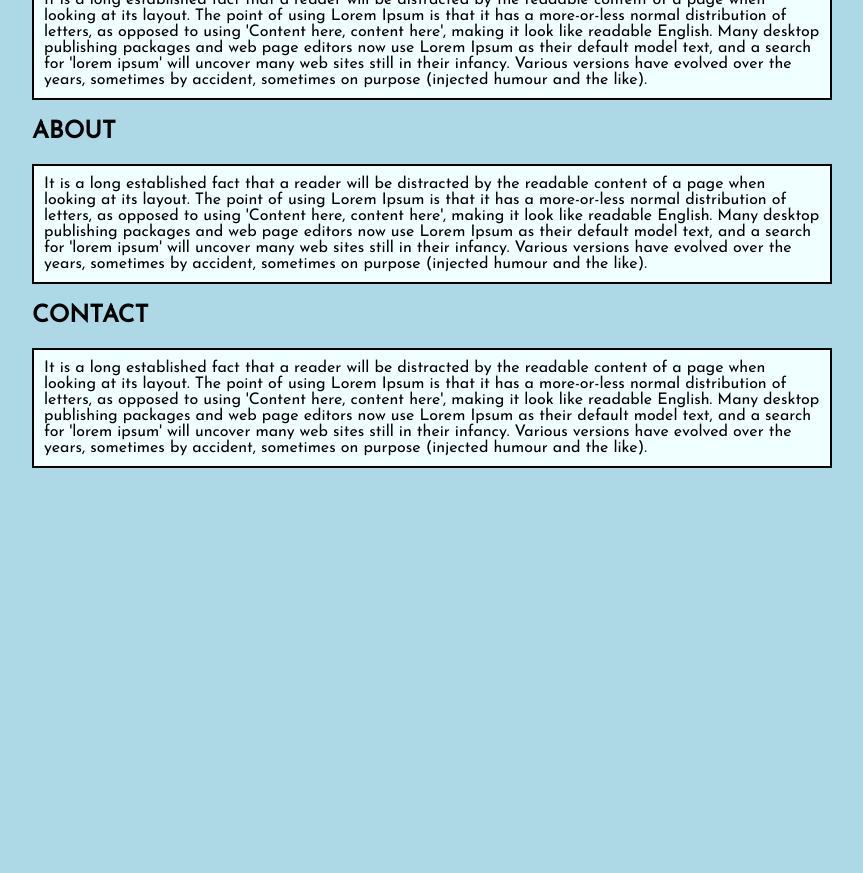
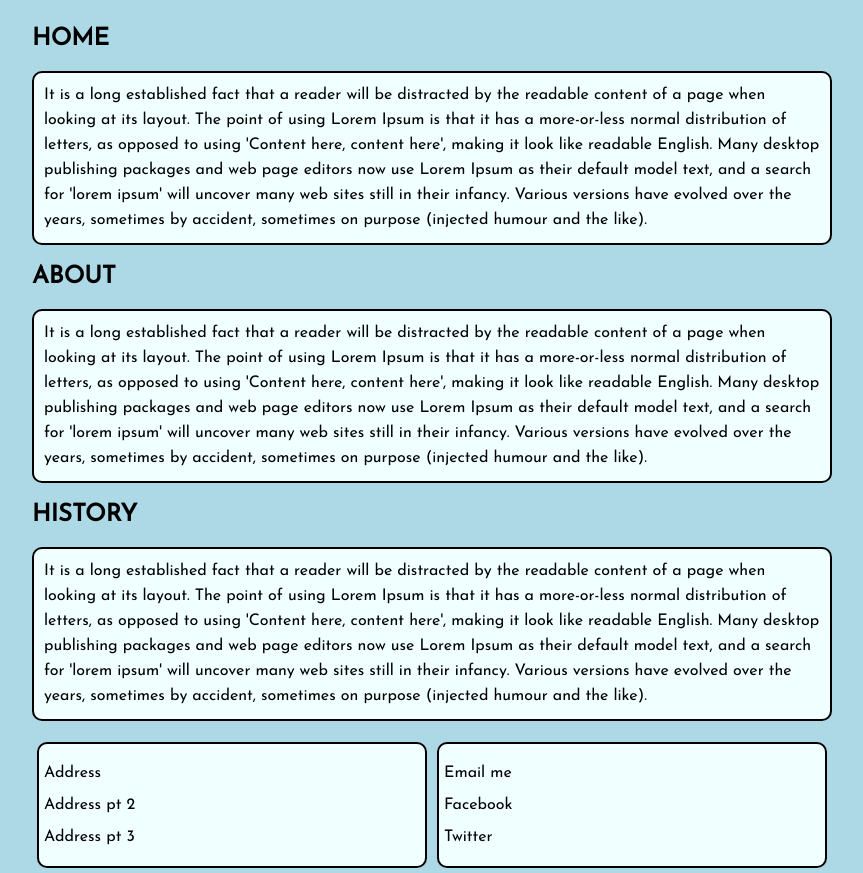
Before and after one commit to WGoinz/wgoinz.github.io, a plain HTML site: page index.html in a window 1280 px wide. Shown: the part 795-1668 px from the top of the page, without its empty margins (208-1071 px from the left). Before the commit the page ends 1279 px from the top, so only its background shows below. Drawn offline with Linux system fonts and the light colour scheme; a script that the page names is missing; a web font is replaced by a local one.

Commit message:
Added footer with styling, added styles to main, added styles to header. Flexed entire div

```diff
--- a/css/main.css
+++ b/css/main.css
@@ -1,28 +1,55 @@
 body {
     font-family: 'Josefin Sans', sans-serif;
     margin: 0 auto;
+    min-height: 100vh;
     width: 800px;
     background-color: lightblue;
-    padding: 0px 100px;
+    padding: 0px;
+    display: flex;
+    flex-direction: column;
+    justify-content: space-between;
 }
 
 h1 {
     text-align: center;
-    font-size: 55px;
+    font-size: 70px;
     font-weight: 600;
     background-color: azure;
     padding: 15px;
+    font-family: 'Sedgwick Ave', cursive;
+    text-decoration: underline;
+    border: solid black 2px;
 }
 
 a {
     text-decoration: underline;
     color: black;
+    font-size: 30px;
 }
+
+a:hover {
+    color: lightblue;
+    font-size: 40px;
+    background: black;
+}
+
+/* main {
+    display: flex;
+    flex-direction: column;
+    width: 800px;
+} */
 
 main p {
     background-color: azure;
     padding: 10px;
     border: solid black 2px;
+    border-radius: 10px;
+    line-height: 25px;
+}
+
+footer, header {
+    width: 100%;
+    /* background: black; */
 }
 
 .nav-container {
@@ -40,6 +67,9 @@ main p {
     width: 300px;
     height: 400px;
     border: solid black 2px;
+    padding: 10px;
+    border-radius: 10px;
+    background-color: azure;
 }
 
 #links {
@@ -58,4 +88,18 @@ main p {
     background-color: azure;
     border-radius: 10px;
     margin: 0 10px;
+    border: solid black 2px;
 }
+
+.flex_footer {
+    display: flex;
+}
+
+.flex_footer div {
+    width: 50%;
+    background-color: azure;
+    border: solid black 2px;
+    border-radius: 10px;
+    margin: 5px;
+    padding: 5px;
+}
--- a/index.html
+++ b/index.html
@@ -8,6 +8,7 @@
     <meta name="viewport" content="width=device-width, initial-scale=1">
     <link rel="stylesheet" type="text/css" media="screen" href="css/main.css" />
     <link href="https://fonts.googleapis.com/css?family=Josefin+Sans" rel="stylesheet">
+    <link href="https://fonts.googleapis.com/css?family=Sedgwick+Ave" rel="stylesheet">
     <script src="main.js"></script>
 </head>
 
@@ -21,12 +22,13 @@
                 <ul class="about">
                     <li><a href="#home_nav">HOME</a></li>
                     <li><a href="#about_nav">ABOUT</a></li>
-                    <li><a href="#contact_nav">CONTACT</a></li>
+                    <li><a href="#history_nav">HISTORY</a></li>
+                    <li><a href="#history_nav">CONTACT</a></li>
                 </ul>
             </nav>
             <section id="picture">
                 <img src="images/Screen Shot 2018-11-30 at 2.16.50 PM.png">
-                <img src="images/Screen Shot 2018-11-30 at 2.16.50 PM.png">
+                <img src="images/flipped_image.png">
             </section>
 
         </div>
@@ -50,8 +52,8 @@
             search for 'lorem ipsum' will uncover many web sites still in their infancy. Various versions have evolved
             over the years, sometimes by accident, sometimes on purpose (injected humour and the like).
         </p>
-        <h2>CONTACT</h2>
-        <p id="contact_nav">
+        <h2>HISTORY</h2>
+        <p id="history_nav">
             It is a long established fact that a reader will be distracted by the readable content of a page when
             looking at its layout. The point of using Lorem Ipsum is that it has a more-or-less normal distribution of
             letters, as opposed to using 'Content here, content here', making it look like readable English. Many
@@ -60,10 +62,17 @@
             over the years, sometimes by accident, sometimes on purpose (injected humour and the like).
         </p>
     </main>
-    <footer>
-        <section>
-
-        </section>
+    <footer class="flex_footer" id="contact_nav">
+        <div>
+            <p>Address</p>
+            <p>Address pt 2</p>
+            <p>Address pt 3</p>
+        </div>
+        <div>
+            <p>Email me</p>
+            <p>Facebook</p>
+            <p>Twitter</p>
+        </div>
     </footer>
 </body>
 
```
Also changed, not shown: images/flipped_image.png (added).
